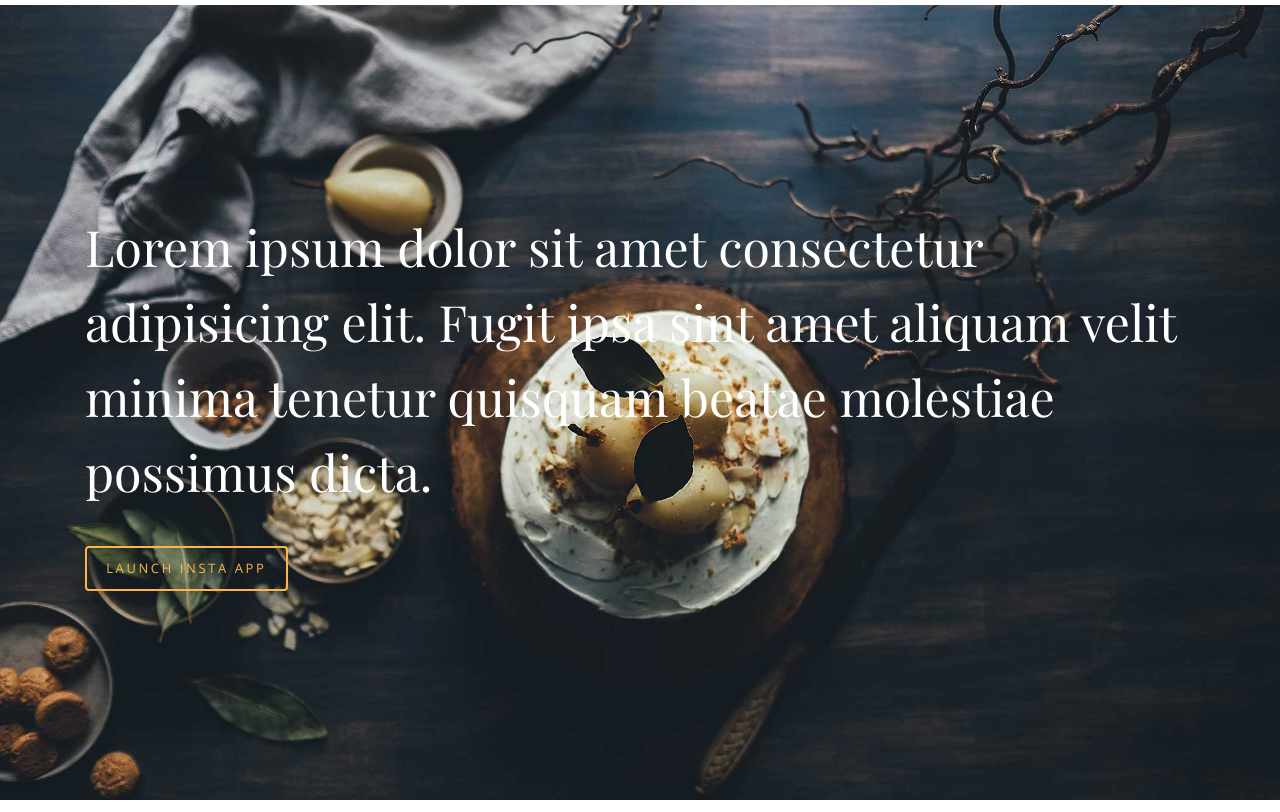
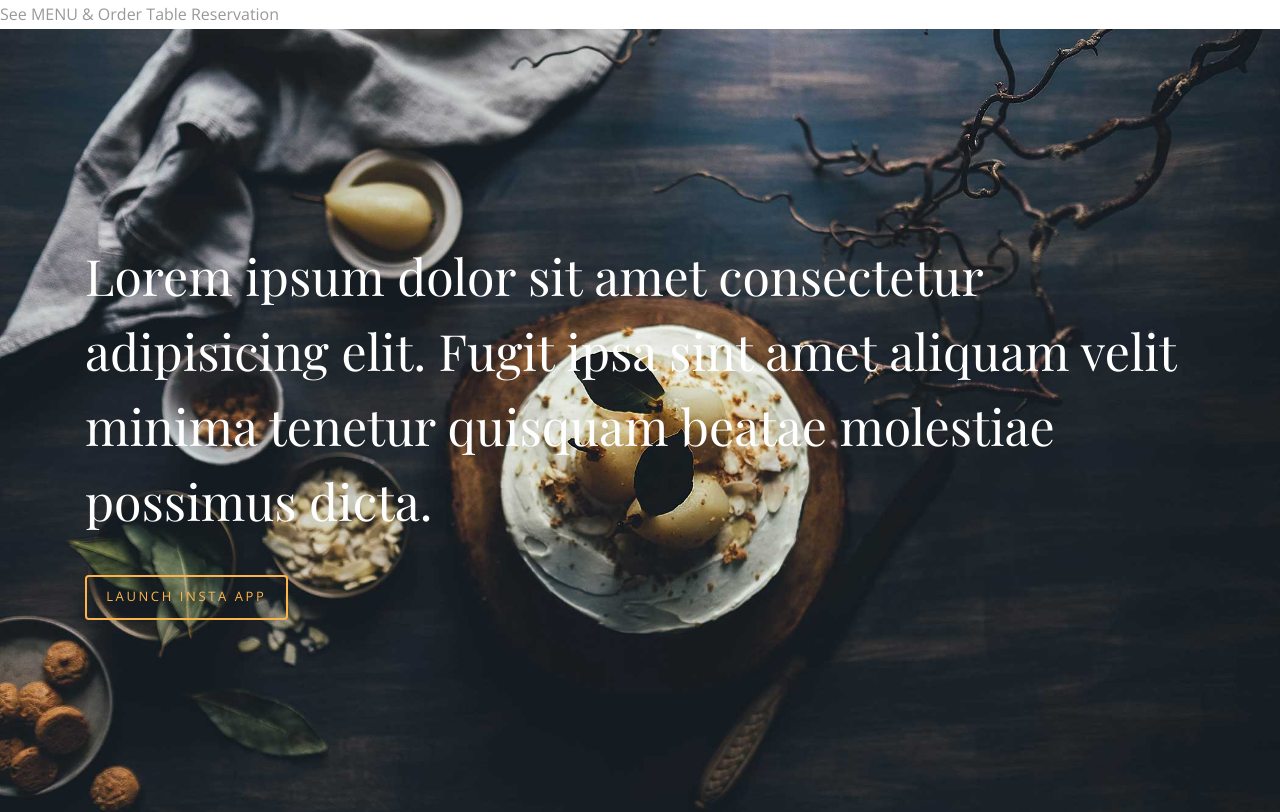
Before and after one commit to wp022/wp022.github.io, a plain HTML site: page index.html in a window 1280 px wide. Shown: the top 812 px of the page. Drawn offline with nearby package versions, Linux system fonts and the light colour scheme; some packages are replaced by stand-ins of ours; a script that the page names is missing; files whose address does not match are found by name; a web font is replaced by a local one.

Commit message:
added buttons

```diff
--- a/index.html
+++ b/index.html
@@ -27,6 +27,10 @@
   </head>
   <body>
 
+    <!-- If you would like to customize the button, remove or change the "class" attribute inside the <span> tag -->
+<span class="glf-button" data-glf-cuid="ac91b6ec-4197-4977-98f8-8932797153b8" data-glf-ruid="a556015f-adae-47dc-a831-da81442826e8" > See MENU & Order</span>
+<span class="glf-button reservation" data-glf-cuid="ac91b6ec-4197-4977-98f8-8932797153b8" data-glf-ruid="a556015f-adae-47dc-a831-da81442826e8" data-glf-reservation="true" > Table Reservation</span>
+<script src="https://www.fbgcdn.com/embedder/js/ewm2.js" defer async ></script>
 
     <div class="site-wrap">
 
```
